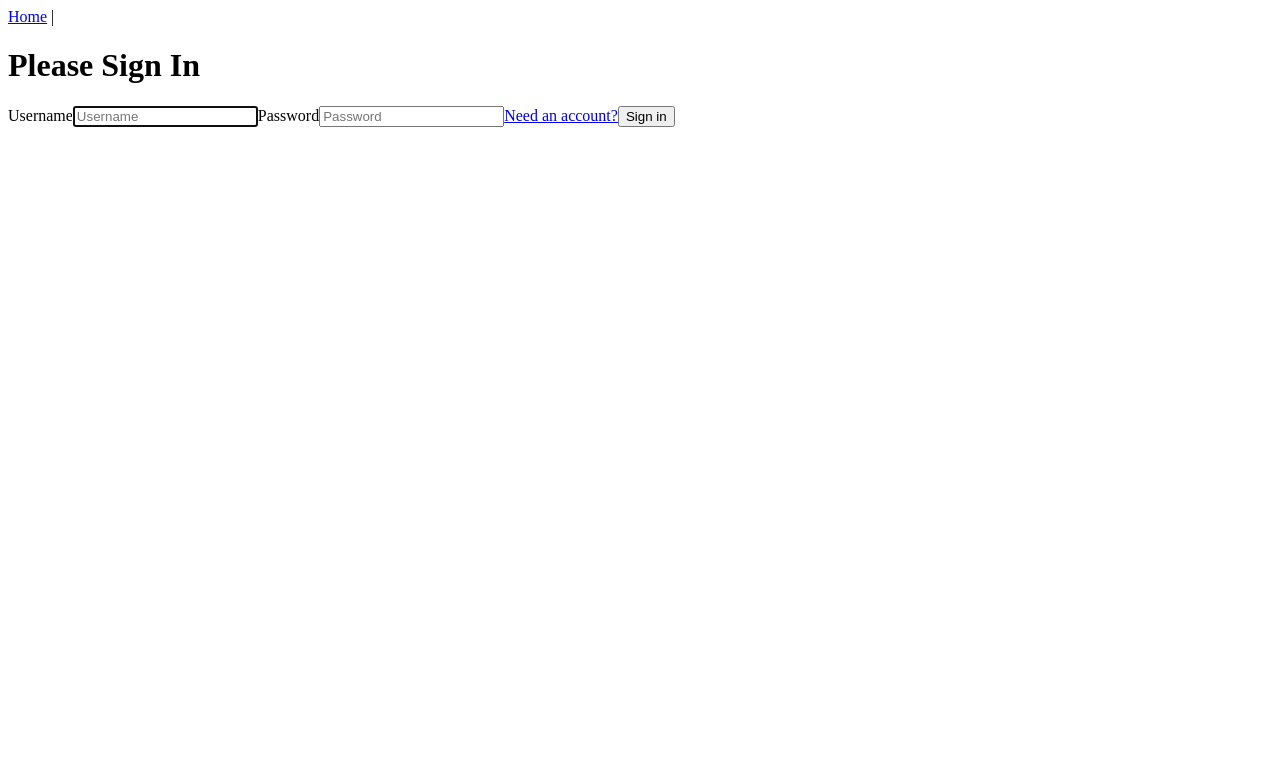
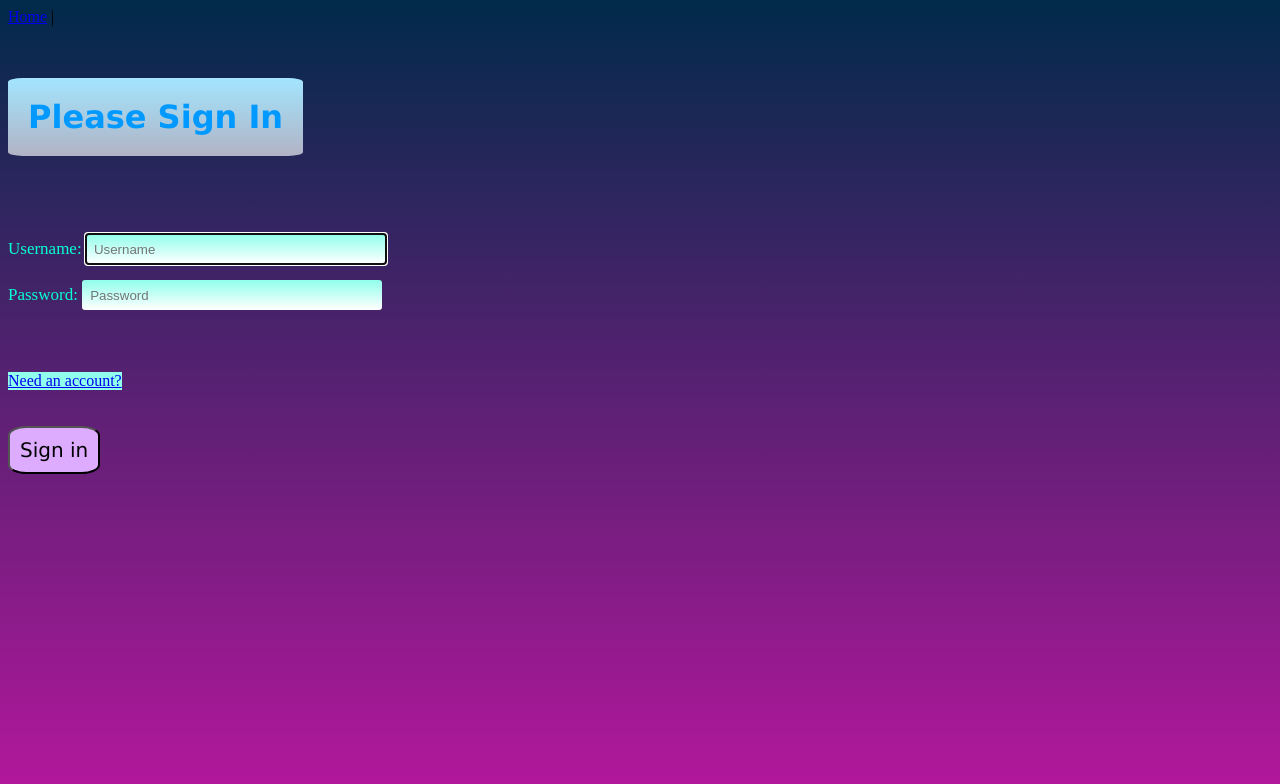
Before and after one commit to tarinausher/TE-Capstone, a Vue app in the folder frontend/: page /login in a window 1280 px wide. Shown: the top 784 px of the page. Built offline with nearby package versions, Linux system fonts and the light colour scheme.

Commit message:
login page styled

```diff
--- a/frontend/src/App.vue
+++ b/frontend/src/App.vue
@@ -4,6 +4,16 @@
       <router-link v-bind:to="{ name: 'home' }">Home</router-link>&nbsp;|&nbsp;
       <router-link v-bind:to="{ name: 'logout' }" v-if="$store.state.token != ''">Logout</router-link>
     </div>
+    <div id="body"></div>
     <router-view />
   </div>
 </template>
+
+<style>
+body {
+  background-size: cover;
+  background-attachment: fixed;
+  background-color: rgba(0, 89, 255, 0.445); /* For browsers that do not support gradients */
+  background-image: linear-gradient(#012a4a, #b5179d);
+}
+</style>
--- a/frontend/src/views/Login.vue
+++ b/frontend/src/views/Login.vue
@@ -1,18 +1,32 @@
+
 <template>
   <div id="login" class="text-center">
     <form class="form-signin" @submit.prevent="login">
+      <br />
+      <br />
+      <br />
+      <br />
+
       <h1 class="h3 mb-3 font-weight-normal">Please Sign In</h1>
-      <div
-        class="alert alert-danger"
-        role="alert"
-        v-if="invalidCredentials"
-      >Invalid username and password!</div>
+      <br />
+      <br />
+      <br />
+      <br />
+
+      <div class="alert alert-danger" role="alert" v-if="invalidCredentials">
+        Invalid username and password!
+      </div>
+      <br />
+      <br />
+
       <div
         class="alert alert-success"
         role="alert"
         v-if="this.$route.query.registration"
-      >Thank you for registering, please sign in.</div>
-      <label for="username" class="sr-only">Username</label>
+      >
+        Thank you for registering, please sign in.
+      </div>
+      <label for="username" class="sr-only">Username: </label>
       <input
         type="text"
         id="username"
@@ -22,7 +36,9 @@
         required
         autofocus
       />
-      <label for="password" class="sr-only">Password</label>
+      <br />
+
+      <label for="password" class="sr-only">Password: </label>
       <input
         type="password"
         id="password"
@@ -31,7 +47,14 @@
         v-model="user.password"
         required
       />
+      <br />
+      <br />
+      <br />
+      <br />
       <router-link :to="{ name: 'register' }">Need an account?</router-link>
+      <br />
+      <br />
+      <br />
       <button type="submit">Sign in</button>
     </form>
   </div>
@@ -47,30 +70,117 @@ export default {
     return {
       user: {
         username: "",
-        password: ""
+        password: "",
       },
-      invalidCredentials: false
+      invalidCredentials: false,
     };
   },
   methods: {
     login() {
       authService
         .login(this.user)
-        .then(response => {
+        .then((response) => {
           if (response.status == 200) {
             this.$store.commit("SET_AUTH_TOKEN", response.data.token);
             this.$store.commit("SET_USER", response.data.user);
             this.$router.push("/");
           }
         })
-        .catch(error => {
+        .catch((error) => {
           const response = error.response;
 
           if (response.status === 401) {
             this.invalidCredentials = true;
           }
         });
-    }
-  }
+    },
+  },
 };
 </script>
+
+
+<style scoped>
+input[type="text"],
+input[type="password"] {
+  width: 100%;
+  padding: 12px 20px;
+  margin: 8px 0;
+  display: inline-block;
+  background-color: #ffffff;
+  box-sizing: border-box;
+  text-align: left;
+}
+
+button {
+  background-color: #deacff;
+  font-family: Verdana, Geneva, Tahoma, sans-serif;
+  font-size: 20px;
+  color: #000000;
+  display: inline-block;
+  width: auto;
+  height: auto;
+  white-space: normal;
+  text-align: center;
+  padding: 10px;
+  border-radius: 20%;
+}
+
+button:hover {
+  opacity: 0.8;
+}
+
+h1 {
+  font-family: Verdana, Geneva, Tahoma, sans-serif;
+  text-align: center;
+  font-size: 2em;
+  margin-top: 0.15em;
+  margin-bottom: 0.15em;
+  color: #0099ff;
+
+  background-image: linear-gradient(#a4e5ff, #ffffffa6);
+  display: inline;
+  padding: 20px;
+  border-radius: 5%;
+}
+
+label {
+  color: #08ffd1;
+  font-size: 17px;
+}
+#username {
+  color: black;
+  background-image: linear-gradient(#90ffeb, #ffffff);
+  width: 300px;
+  height: 30px;
+  border: none;
+  border-radius: 3px;
+  padding-left: 8px;
+}
+
+#password {
+  color: black;
+  background-image: linear-gradient(#90ffeb, #ffffff);
+  width: 300px;
+  height: 30px;
+  border: none;
+  border-radius: 3px;
+  padding-left: 8px;
+}
+
+#login {
+  width: 100%;
+  height: 30px;
+  border: none;
+  border-radius: 17px;
+  padding-left: 7px;
+  color: rgb(128, 128, 255);
+  position: relative;
+  padding-top: 1%;
+  padding: 0 20px 0 0;
+}
+
+a {
+  float: left;
+  background-color: #90ffeb;
+}
+</style>
```
